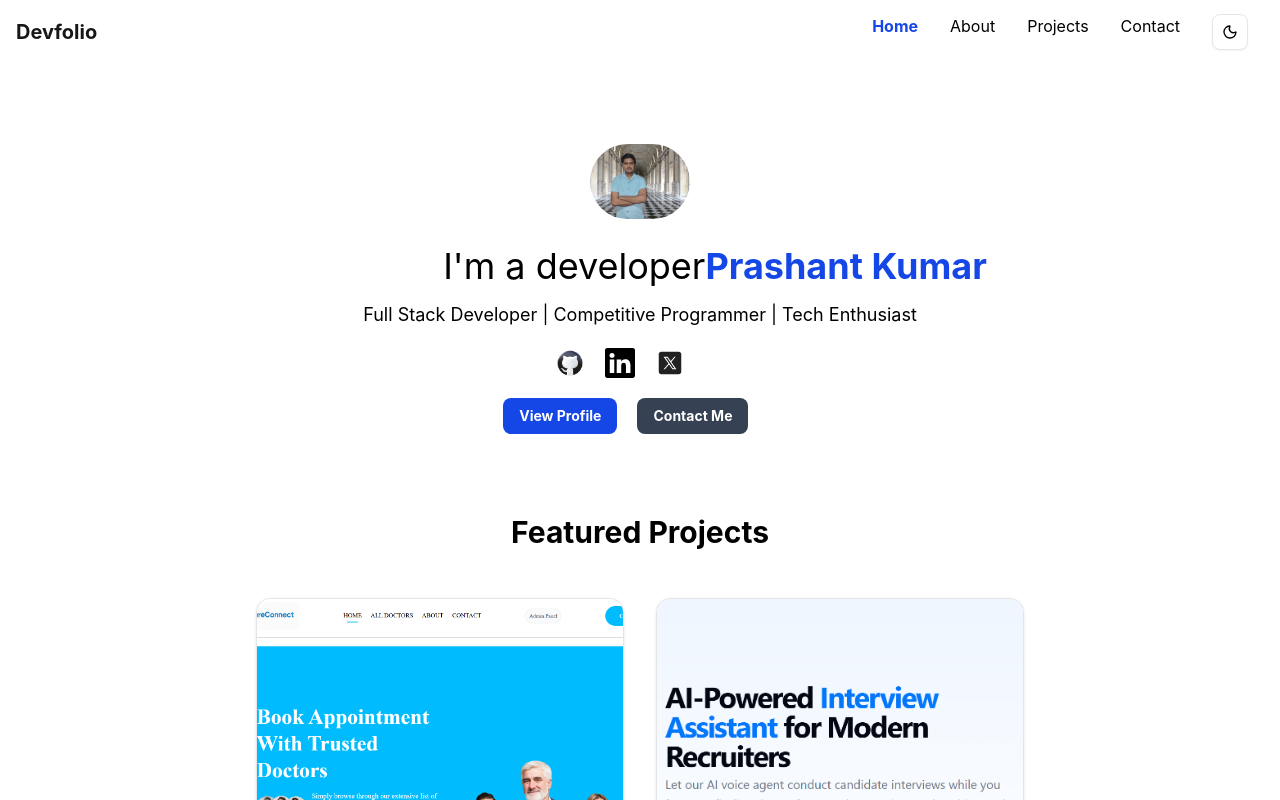
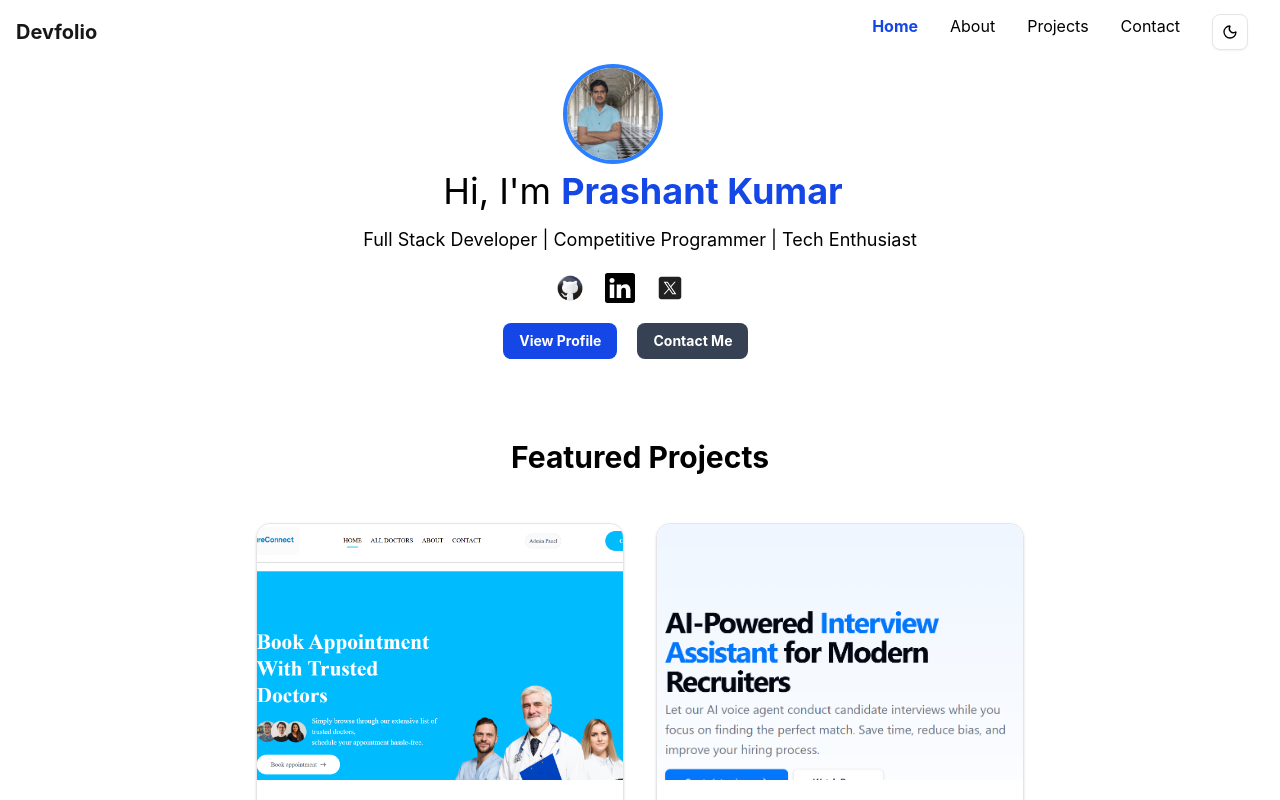
Before and after one commit to Prashant20245/Portfolio, a Next.js app: page / in a window 1280 px wide. Shown: the top 800 px of the page. Built offline with nearby package versions, Linux system fonts and the light colour scheme.

Commit message:
Did Profile Changes

```diff
--- a/src/app/components/Hero.tsx
+++ b/src/app/components/Hero.tsx
@@ -7,16 +7,17 @@ const Hero = () => {
   return (
     <div className="flex items-center justify-center px-4 sm:px-6 lg:px-8">
       <div className="text-center lg:text-left">
-        <Image
-          src="/projects/photo.jpg"
-          alt="Project photo"
-          width={100}
-          height={100}
-          className="rounded-full mt-20 mb-5 mx-auto"
-        />
+        <div className="relative w-[100px] h-[100px] translate-x-50">
+          <Image
+            src="/projects/photo.jpg"
+            alt="Prashant Kumar"
+            fill
+            className="object-cover rounded-full border-4 border-blue-500"
+          />
+        </div>
 
         <h1 className="text-[24px] sm:text-[30px] lg:text-[36px] lg:transform lg:translate-x-20">
-          {"I'm a developer"}
+          {"Hi, I'm "}
 
           <span className="text-blue-700 font-bold">Prashant Kumar</span>
         </h1>
```
